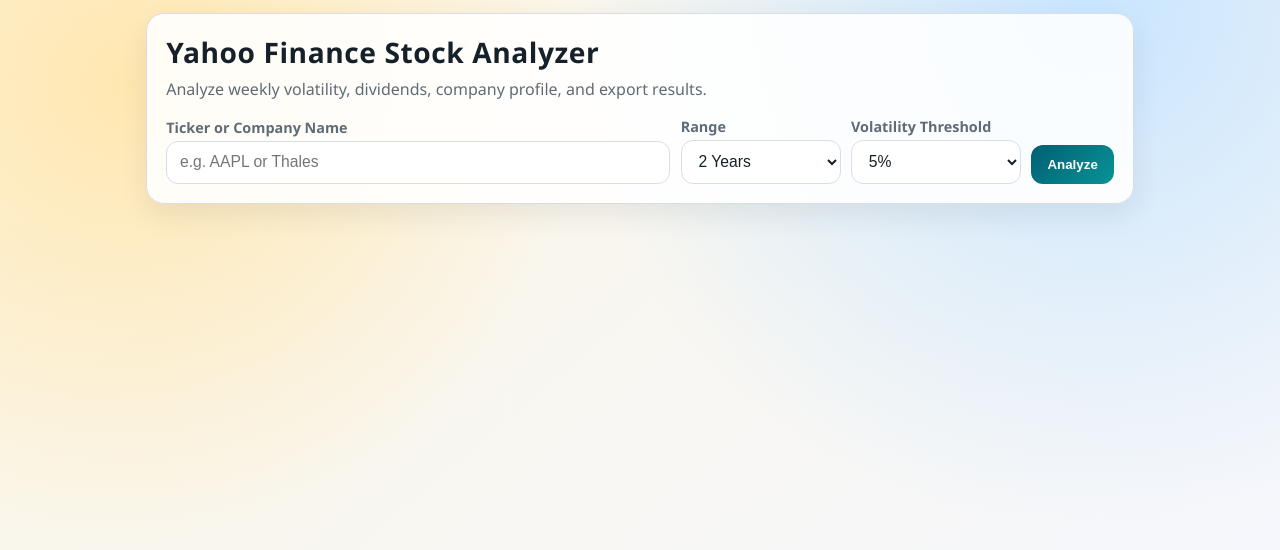
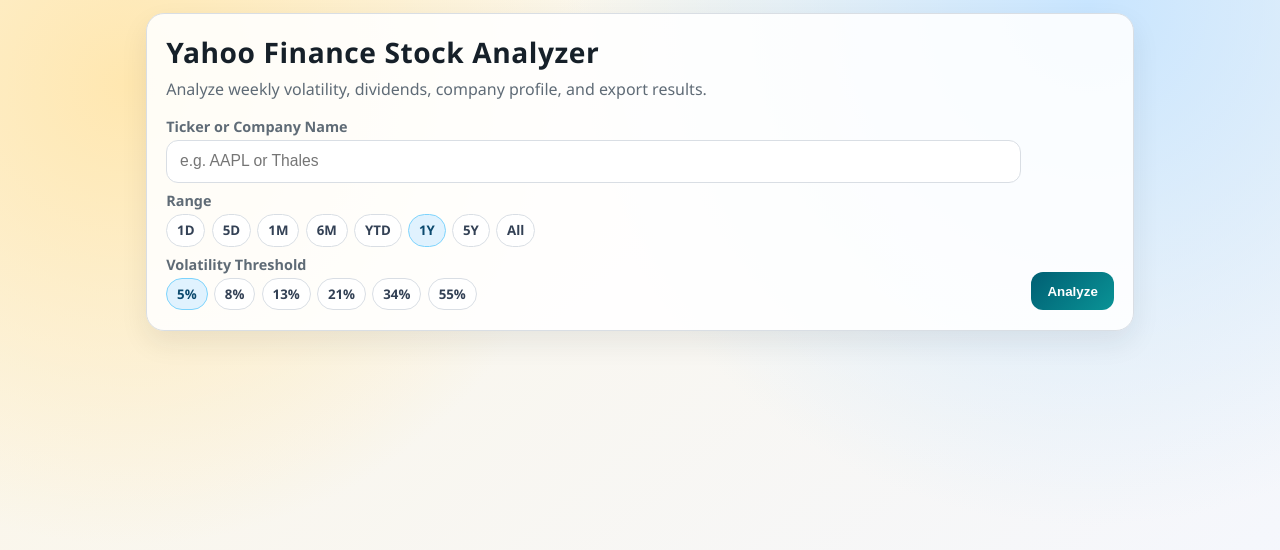
Before and after one commit to richard12386/Chatgpt, a Flask app: page / in a window 1280 px wide. Shown: the part 76-626 px from the top of the page. Run offline with Flask 3, Linux system fonts and the light colour scheme.

Commit message:
Update range/threshold chip controls and enlarge markets layout

```diff
--- a/app.py
+++ b/app.py
@@ -20,8 +20,17 @@
 app = Flask(__name__)
 app.config["DEBUG"] = os.getenv("FLASK_DEBUG", "0") == "1"
 
-PERIOD_OPTIONS = [("6mo", "6 Months"), ("1y", "1 Year"), ("2y", "2 Years"), ("5y", "5 Years")]
-THRESHOLD_OPTIONS = [3, 5, 10]
+PERIOD_OPTIONS = [
+    ("1d", "1D"),
+    ("5d", "5D"),
+    ("1mo", "1M"),
+    ("6mo", "6M"),
+    ("ytd", "YTD"),
+    ("1y", "1Y"),
+    ("5y", "5Y"),
+    ("max", "All"),
+]
+THRESHOLD_OPTIONS = [5, 8, 13, 21, 34, 55]
 CACHE_TTL_SECONDS = 900
 STALE_CACHE_MAX_AGE_SECONDS = 21600
 MAX_RECENT_SEARCHES = 8
@@ -292,7 +301,9 @@
 
 
 def _normalize_period(requested_period: str) -> str:
-    return requested_period if requested_period in dict(PERIOD_OPTIONS) else "2y"
+    # Keep backward compatibility for old links that might still contain 2y.
+    valid_values = {value for value, _ in PERIOD_OPTIONS} | {"2y"}
+    return requested_period if requested_period in valid_values else "1y"
 
 
 def _normalize_threshold(requested_threshold: str) -> int:
@@ -505,16 +516,16 @@
     error: Optional[str] = None
 
     input_value = ""
-    selected_period = "2y"
+    selected_period = "1y"
     selected_threshold = 5
 
     if request.method == "POST":
         input_value = request.form.get("ticker", "").strip()
-        selected_period = _normalize_period(request.form.get("period", "2y"))
+        selected_period = _normalize_period(request.form.get("period", "1y"))
         selected_threshold = _normalize_threshold(request.form.get("threshold", "5"))
     elif request.args.get("query"):
         input_value = request.args.get("query", "").strip()
-        selected_period = _normalize_period(request.args.get("period", "2y"))
+        selected_period = _normalize_period(request.args.get("period", "1y"))
         selected_threshold = _normalize_threshold(request.args.get("threshold", "5"))
 
     if input_value:
@@ -562,7 +573,7 @@
     if not query:
         return ("Missing query parameter.", 400)
 
-    period = _normalize_period(request.args.get("period", "2y"))
+    period = _normalize_period(request.args.get("period", "1y"))
     threshold = _normalize_threshold(request.args.get("threshold", "5"))
 
     try:
--- a/templates/index.html
+++ b/templates/index.html
@@ -70,10 +70,12 @@
     form {
       margin-top: 1rem;
       display: grid;
-      grid-template-columns: 1fr 160px 170px auto;
+      grid-template-columns: 1fr auto;
       gap: 0.65rem;
       align-items: end;
     }
+    .form-main { min-width: 0; }
+    .form-actions { display: flex; align-items: end; }
     label {
       display: block;
       margin-bottom: 0.25rem;
@@ -81,7 +83,7 @@
       color: var(--muted);
       font-weight: 600;
     }
-    input[type="text"], select {
+    input[type="text"] {
       width: 100%;
       border-radius: 12px;
       border: 1px solid var(--line);
@@ -89,6 +91,35 @@
       padding: 0.72rem 0.8rem;
       font-size: 0.98rem;
       color: var(--ink);
+    }
+    .choice-group { margin-top: 0.55rem; }
+    .choice-row {
+      display: flex;
+      gap: 0.4rem;
+      flex-wrap: wrap;
+    }
+    .choice-row input {
+      position: absolute;
+      opacity: 0;
+      pointer-events: none;
+    }
+    .choice-row label {
+      margin: 0;
+      color: #334155;
+      background: #fff;
+      border: 1px solid var(--line);
+      border-radius: 999px;
+      padding: 0.38rem 0.62rem;
+      font-size: 0.83rem;
+      font-weight: 700;
+      cursor: pointer;
+      transition: all 120ms ease;
+      user-select: none;
+    }
+    .choice-row input:checked + label {
+      background: #e0f2fe;
+      border-color: #7dd3fc;
+      color: #0c4a6e;
     }
     button {
       border: 0;
@@ -230,7 +261,8 @@
       to { opacity: 1; transform: translateY(0); }
     }
     @media (max-width: 880px) {
-      form { grid-template-columns: 1fr 1fr; }
+      form { grid-template-columns: 1fr; }
+      .form-actions { align-items: stretch; }
       .stat-grid { grid-template-columns: repeat(2, minmax(0, 1fr)); }
     }
     @media (max-width: 620px) {
@@ -251,27 +283,29 @@
       <h1>Yahoo Finance Stock Analyzer</h1>
       <p class="lead">Analyze weekly volatility, dividends, company profile, and export results.</p>
       <form method="post">
-        <div>
+        <div class="form-main">
           <label for="ticker">Ticker or Company Name</label>
           <input id="ticker" type="text" name="ticker" value="{{ input_value }}" placeholder="e.g. AAPL or Thales" required>
+          <div class="choice-group">
+            <label>Range</label>
+            <div class="choice-row">
+            {% for value, label in period_options %}
+              <input id="period-{{ value }}" type="radio" name="period" value="{{ value }}" {% if value == selected_period %}checked{% endif %}>
+              <label for="period-{{ value }}">{{ label }}</label>
+            {% endfor %}
+            </div>
+          </div>
+          <div class="choice-group">
+            <label>Volatility Threshold</label>
+            <div class="choice-row">
+            {% for value in threshold_options %}
+              <input id="threshold-{{ value }}" type="radio" name="threshold" value="{{ value }}" {% if value == selected_threshold %}checked{% endif %}>
+              <label for="threshold-{{ value }}">{{ value }}%</label>
+            {% endfor %}
+            </div>
+          </div>
         </div>
-        <div>
-          <label for="period">Range</label>
-          <select id="period" name="period">
-            {% for value, label in period_options %}
-              <option value="{{ value }}" {% if value == selected_period %}selected{% endif %}>{{ label }}</option>
-            {% endfor %}
-          </select>
-        </div>
-        <div>
-          <label for="threshold">Volatility Threshold</label>
-          <select id="threshold" name="threshold">
-            {% for value in threshold_options %}
-              <option value="{{ value }}" {% if value == selected_threshold %}selected{% endif %}>{{ value }}%</option>
-            {% endfor %}
-          </select>
-        </div>
-        <div>
+        <div class="form-actions">
           <button type="submit">Analyze</button>
         </div>
       </form>
```
Also changed, not shown: templates/markets.html (+5 -7 lines).
